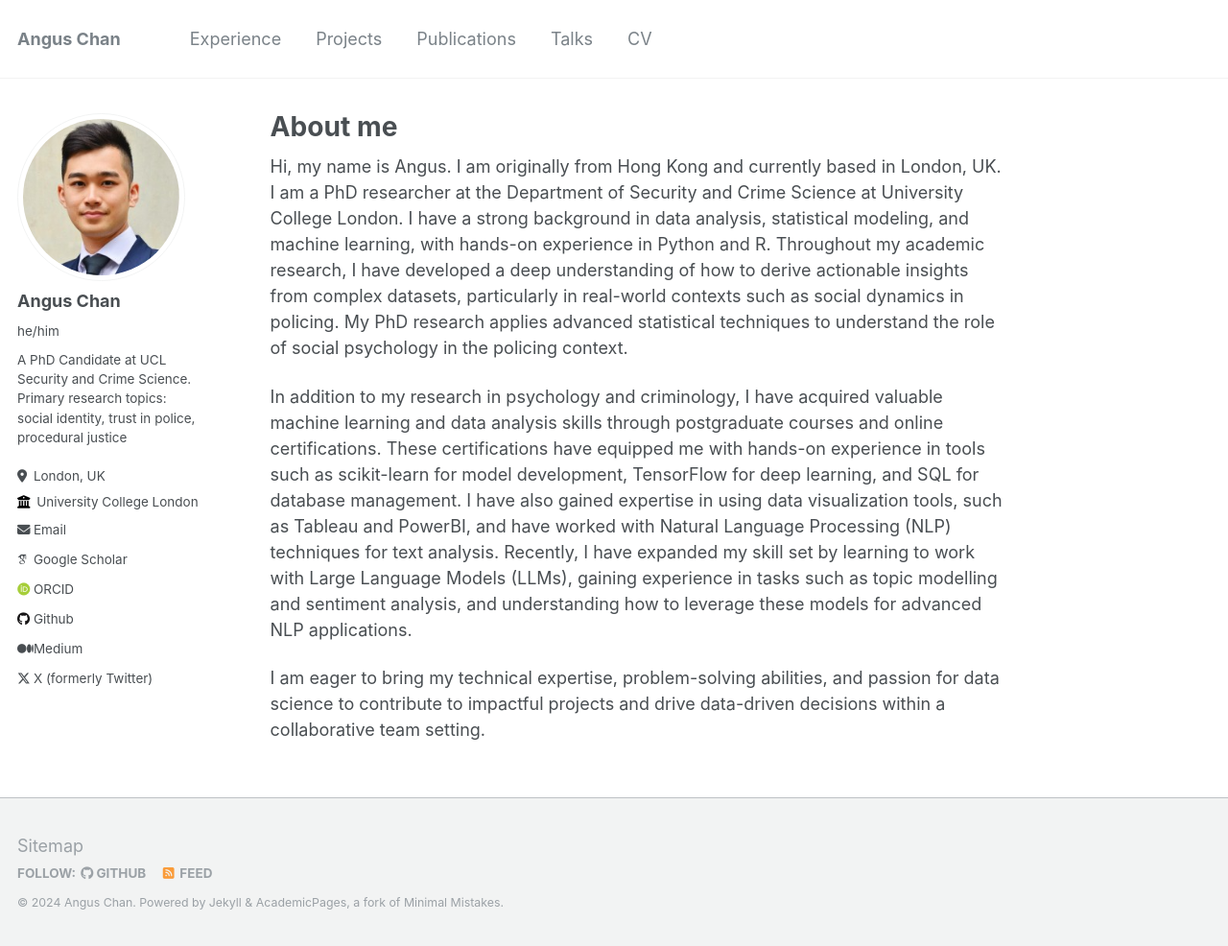
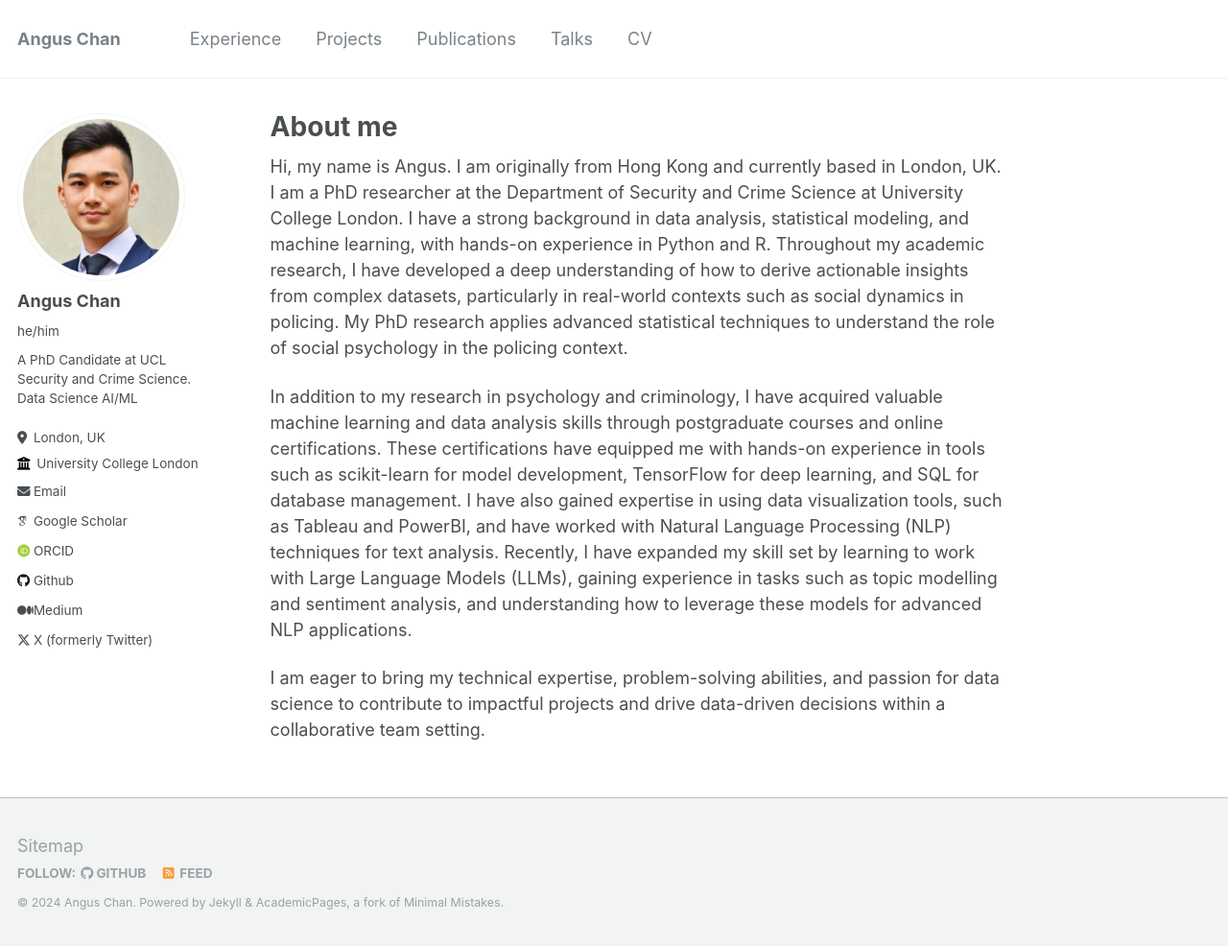
Before and after one commit to cyfangus/cyfangus.github.io, a Jekyll site: the page built from _pages/about.md, in a window 1280 px wide and 986 px high. Shown: the whole window at 96% size. Built offline with Jekyll 4.4.1, drawn with Linux system fonts in a browser that asks for light colours; some web fonts are replaced.

Commit message:
Update _config.yml

```diff
--- a/_config.yml
+++ b/_config.yml
@@ -25,7 +25,7 @@ author:
   avatar           : "profile.png"
   name             : "Angus Chan"
   pronouns         : "he/him"
-  bio              : "A PhD Candidate at UCL Security and Crime Science.\n Primary research topics: social identity, trust in police, procedural justice"
+  bio              : "A PhD Candidate at UCL Security and Crime Science.\n Data Science AI/ML"
   location         : "London, UK"
   employer         : "University College London"
   uri              : # URL
```
